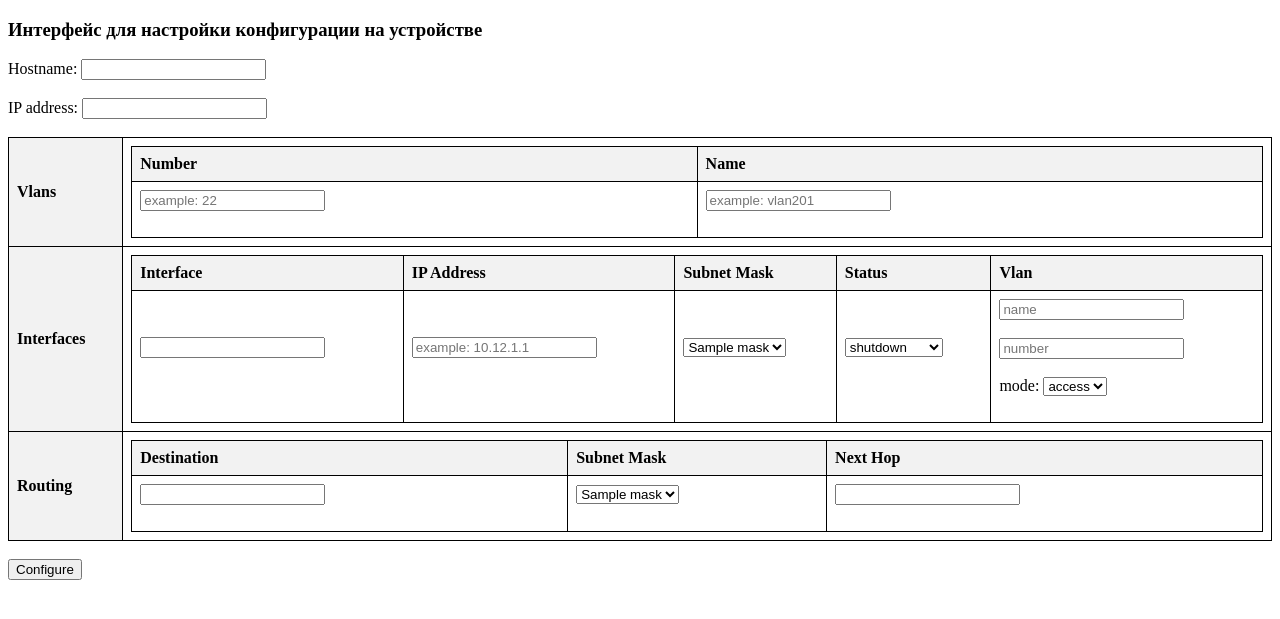
After one commit to nikiforova13/automation_network-_management, a FastAPI app: template app/templates/configure.html in a window 1280 px wide. The commit adds this page. Shown: the top 619 px of the page. Run offline with FastAPI, Linux system fonts and the light colour scheme; the template is opened without the code that fills it: most values are stand-ins (such as "Sample title", 1, 10 or a date in 2020); parts of the project's set-up code (start-up, migrations or seed data) failed here and were passed over.

Commit message:
added ui for configuration devices

```diff
--- a/app/routers/api_schemas/configuration.py
+++ b/app/routers/api_schemas/configuration.py
@@ -22,4 +22,5 @@ class DeviceConfigurationData(BaseModel, BaseCase):
     configuration: DeviceConfiguration
 
 
-class CreateConfiguration(BaseModel): ...
+# class CreateConfiguration(BaseModel, DeviceConfiguration):
+#     ip_address: IPv4Address | None = None
--- /dev/null
+++ b/app/templates/configure.html
@@ -0,0 +1,113 @@
+<!DOCTYPE html>
+<html lang="en">
+<head>
+    <meta charset="UTF-8">
+    <meta http-equiv="X-UA-Compatible" content="IE=edge">
+    <meta name="viewport" content="width=device-width, initial-scale=1.0">
+    <title>Network Configuration</title>
+    <style>
+        table {
+            width: 100%;
+            border-collapse: collapse;
+        }
+
+        th, td {
+            border: 1px solid black;
+            padding: 8px;
+            text-align: left;
+        }
+
+        th {
+            background-color: #f2f2f2;
+        }
+
+        td:first-child {
+            font-weight: bold;
+        }
+    </style>
+</head>
+<body>
+<h3>Интерфейс для настройки конфигурации на устройстве</h3>
+<form method="post">
+    <label for="hostname">Hostname:</label>
+    <input type="text" id="hostname" name="hostname"><br><br>
+    <label for="IP address">IP address:</label>
+    <input type="text" id="IP address" name="ip_address"><br><br>
+    <table>
+        <tr>
+            <th>Vlans</th>
+            <td>
+                <table>
+                    <tr>
+                        <th>Number</th>
+                        <th>Name</th>
+                    </tr>
+                    <tr>
+                        <td><input type="text" id="number" name="number" placeholder="example: 22"><br><br></td>
+                        <td><input type="text" id="name" name="name" placeholder="example: vlan201"><br><br></td>
+                    </tr>
+                </table>
+            </td>
+        </tr>
+        <tr>
+            <th>Interfaces</th>
+            <td>
+                <table>
+                    <tr>
+                        <th>Interface</th>
+                        <th>IP Address</th>
+                        <th>Subnet Mask</th>
+                        <th>Status</th>
+                        <th>Vlan</th>
+                    </tr>
+                    <tr>
+                        <td><input type="text" id="interface" name="interface"><br><br></td>
+                        <td><input type="text" id="ip_address" name="ip_address"
+                                   placeholder="example: 10.12.1.1"><br><br></td>
+                        <td><select name="Subnet mask" id="subnet_mask">
+                            {% for mask in subnet_masks %}
+                            <option value={{ mask }}>{{ mask }}</option>
+                            {% endfor %}</select><br><br></td>
+                        <td><select name="status" id="status">
+                            <option value="shutdown">shutdown</option>
+                            <option value="no shutdown">no shutdown</option>
+                        </select><br><br></td>
+
+                        <td><input type="text" id="vlan_name" name="vlan_name" placeholder="name"><br><br>
+                        <input type="text" id="vlan_number" name="vlan_number" placeholder="number"><br><br>
+                            <label for="vlan_mode">mode:</label>
+                            <select>name="vlan_mode" id="vlan_mode"
+                            <option value="access">access</option>
+                            <option value="trunk">trunk</option>
+                        </select><br><br>
+                        </td>
+                    </tr>
+                </table>
+            </td>
+        </tr>
+        <tr>
+            <th>Routing</th>
+            <td>
+                <table>
+                    <tr>
+                        <th>Destination</th>
+                        <th>Subnet Mask</th>
+                        <th>Next Hop</th>
+                    </tr>
+                    <tr>
+                        <td><input type="text" id="destination" name="destination"><br><br></td>
+                        <td><select name="Subnet mask" id="dst_subnet_mask">
+                            {% for mask in subnet_masks %}
+                            <option value={{ mask }}>{{ mask }}</option>
+                            {% endfor %}</select><br><br></td>
+                        <td><input type="text" id="next_hop" name="next_hop"><br><br></td>
+                    </tr>
+                </table>
+            </td>
+        </tr>
+    </table>
+    <br>
+    <input type="submit" value="Configure">
+</form>
+</body>
+</html>
--- a/app/templates/index.html
+++ b/app/templates/index.html
@@ -12,5 +12,6 @@
 <p>Сервис для автоматизированного взаимодействия с устройствами</p>
 <li><a href="/docs">OpenAPI/Swagger</a></li>
 <li><a href="/ui/configuration">Получить текущую конфигурацию устройства</a></li>
+<li><a href="/ui/configuration/create">Настроить конфигурацию устройства</a></li>
 </body>
 </html>
```
Also changed, not shown: app/dependencies/configurations_device.py (+9 -0 lines), app/ui_stub/router.py (+22 -1 lines), testik.py (deleted, +0 -13 lines).
